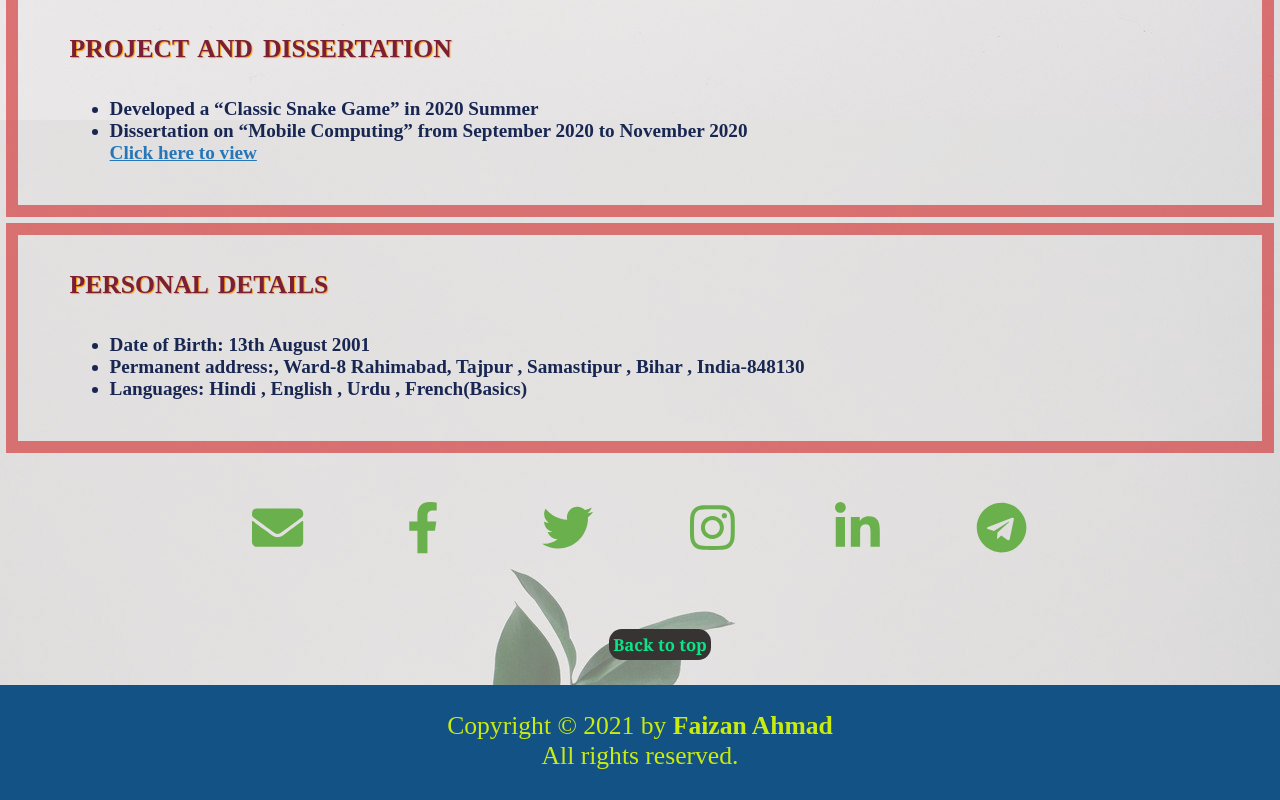
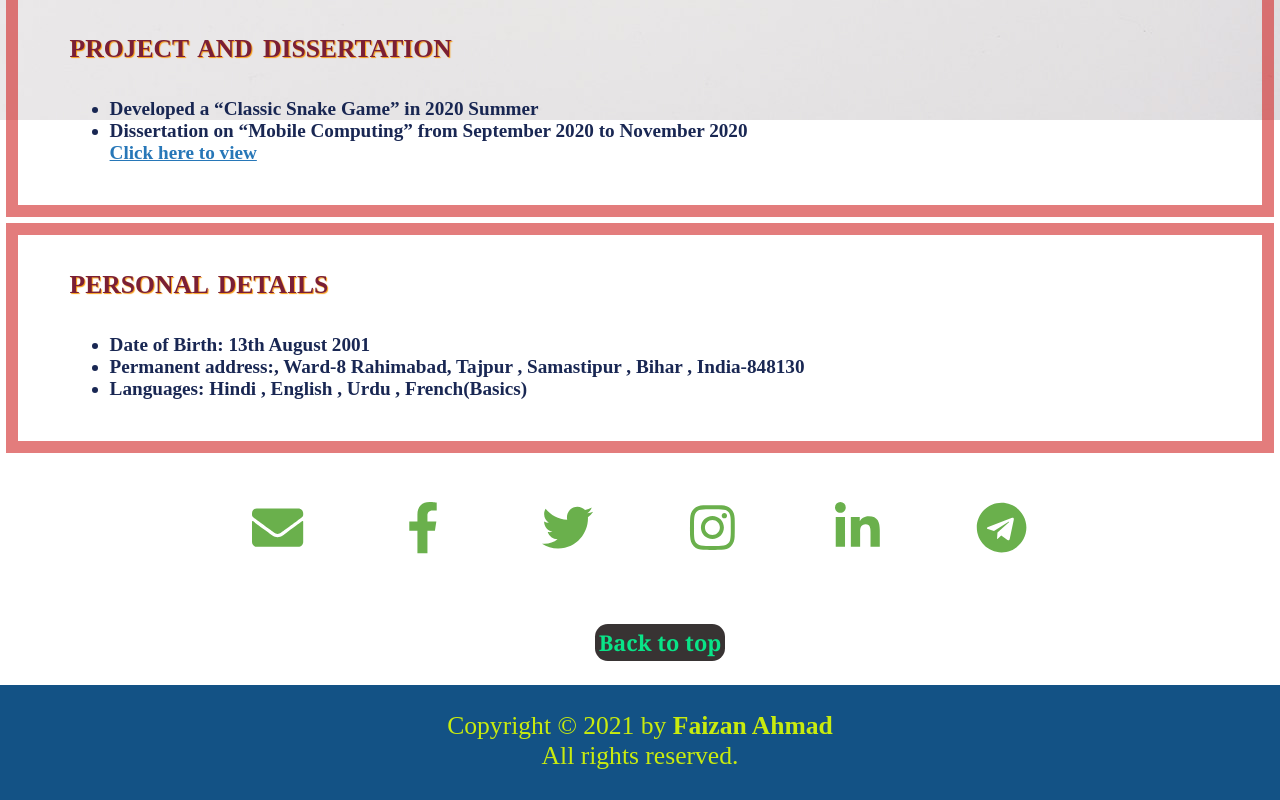
Before and after one commit to faizan13801/FaizanAhmad, a plain HTML site: page index.html in a window 1280 px wide. In both pictures the pointer is over the link "Back to top". Shown: the part 1480-2280 px from the top of the page. Drawn offline with Linux system fonts and the light colour scheme.

Commit message:
second commit

```diff
--- a/index.css
+++ b/index.css
@@ -3,7 +3,7 @@ body
     background-color: hsla(0, 65%, 51%, 0.226);
     margin:0vw;
     border-radius: 0pt;
-    background-image: url(images/bg.jpg);
+    background:url(images/bg.jpg) no-repeat;
 }
 
 #logo
@@ -43,7 +43,7 @@ body
     font-size:1.3vw;
 }
 
-#menu a:hover,#menu a:active,#backtotop a:hover
+#menu a:hover,#menu a:active
 {
   background-color:rgb(56, 51, 51);
   text-decoration:none;
@@ -199,6 +199,17 @@ p:first-child
   margin-top: 2vw;
   font-size: 2vw;
 }
+#backtotop a:hover
+{
+  background-color:rgb(56, 51, 51);
+  text-decoration:none;
+  margin: 0.3vw;
+  clear: left;
+  color:rgba(6, 240, 142, 0.938);
+  border-radius: 1vw;
+  padding: 0.3vw;
+  font-size:1.7vw;
+}
 #footer
 {
   height: 5vw;
```
